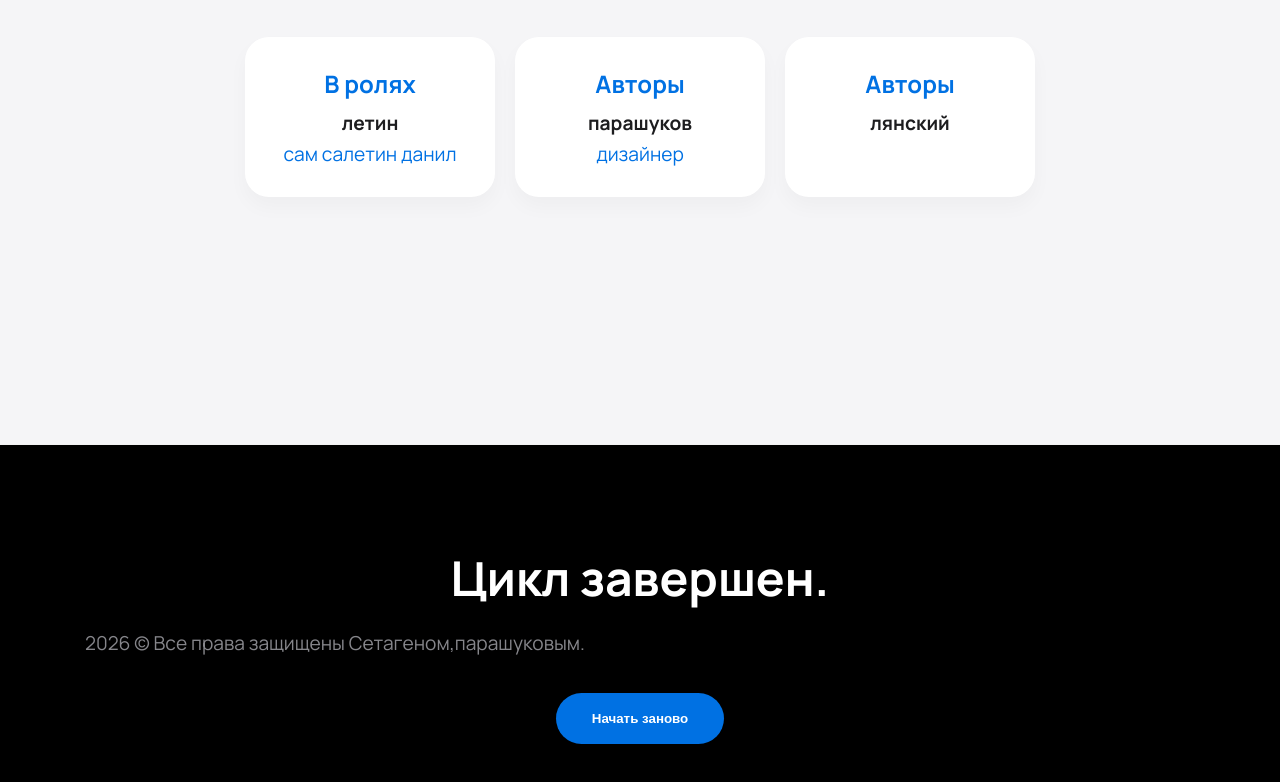
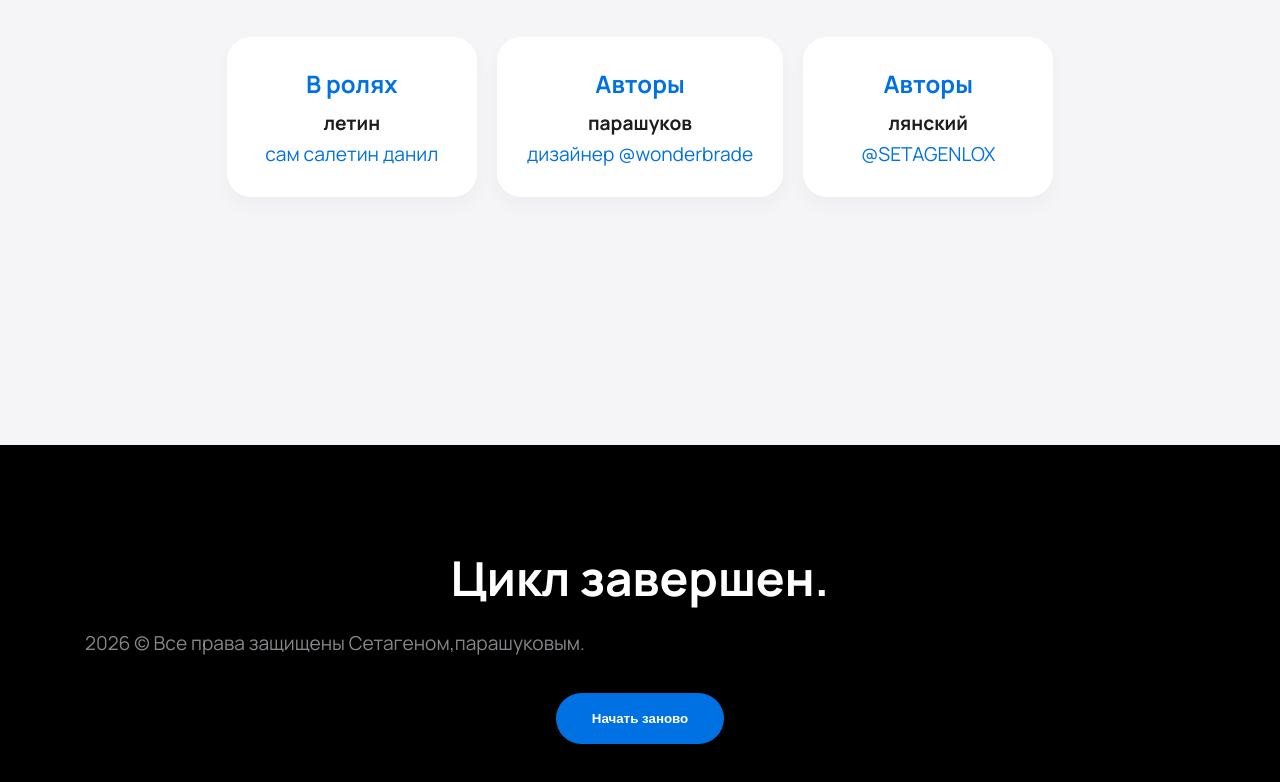
Before and after one commit to qwenix123/saletin, a plain HTML site: page index.html in a window 1280 px wide. Shown: the part 6273-7055 px from the top of the page. Drawn offline with nearby package versions, Linux system fonts and the light colour scheme.

Commit message:
Update index.html

```diff
--- a/index.html
+++ b/index.html
@@ -272,11 +272,11 @@
                 </div>
                 <div class="author-card" data-aos="zoom-in" data-aos-delay="100">
                     <h3>Авторы</h3>
-                    <p>парашуков <span class="author-tag">дизайнер</span></p>
+                    <p>парашуков <span class="author-tag">дизайнер @wonderbrade</span></p>
                 </div>
                 <div class="author-card" data-aos="zoom-in" data-aos-delay="200">
                     <h3>Авторы</h3>
-                    <p>лянский <span class="author-tag"делал текст></span></p>
+                    <p>лянский <span class="author-tag">@SETAGENLOX</span></p>
                 </div>
             </div>
         </div>
```
